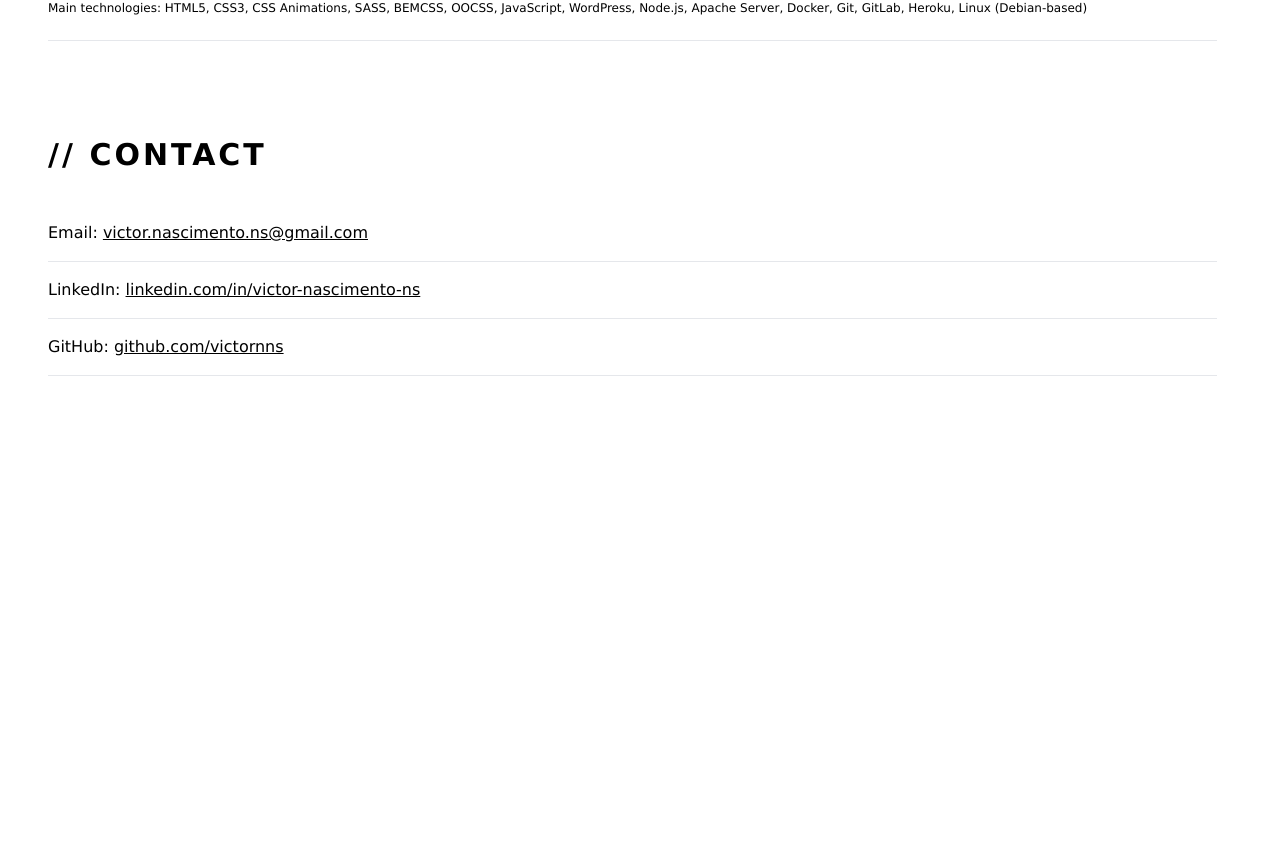
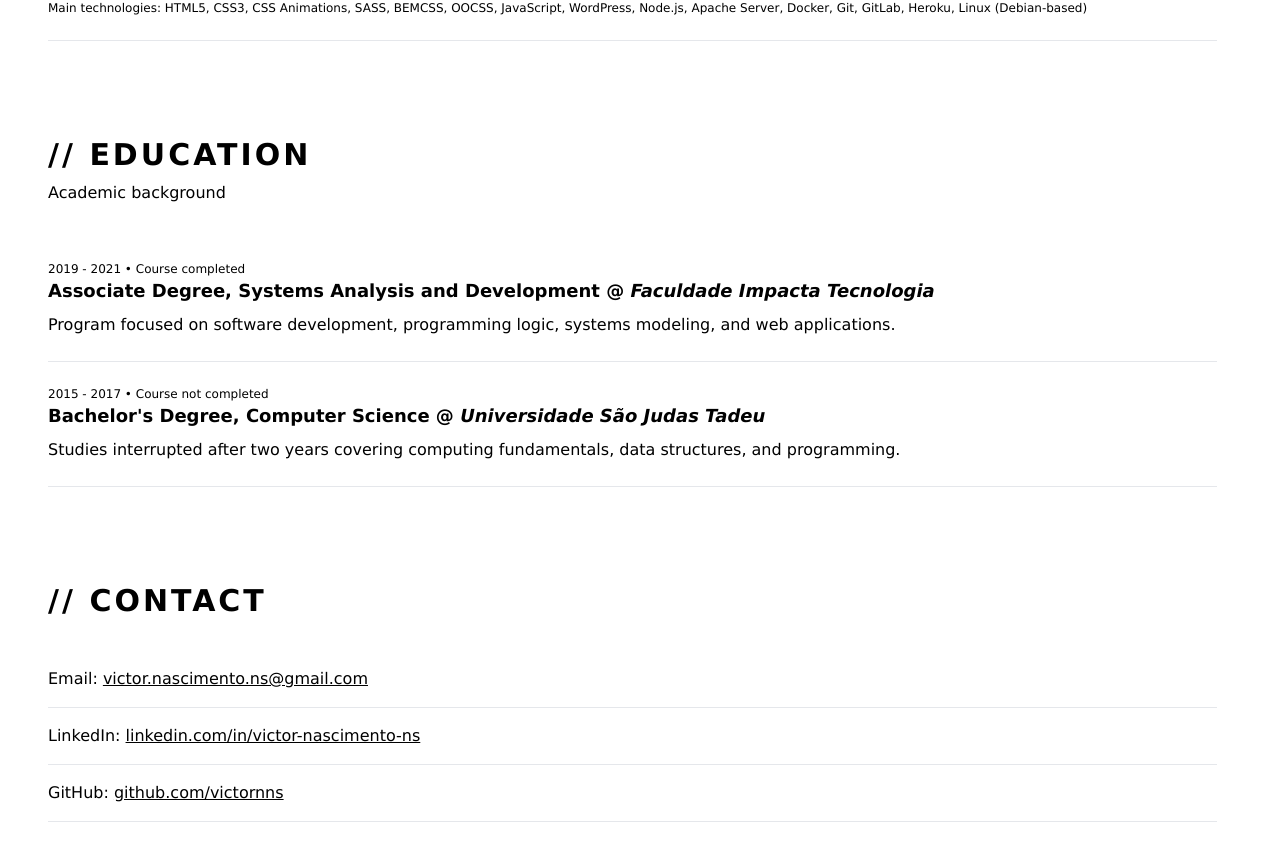
Before and after one commit to victornns/victornns.site, a Next.js app: page /en/curriculo in a window 1280 px wide. Shown: the part 1754-2615 px from the top of the page. Before the commit the page ends 2194 px from the top, so only its background shows below. Built offline with nearby package versions, Linux system fonts and the light colour scheme.

Commit message:
feat: add education section

```diff
--- a/src/app/[locale]/curriculo/page.tsx
+++ b/src/app/[locale]/curriculo/page.tsx
@@ -3,6 +3,7 @@ import { getLocale } from "@/i18n/config";
 import { AboutSection } from "@/views/AboutSection";
 import { ContactsSection } from "@/views/ContactsSection";
 import { ExperienceSection } from "@/views/ExperienceSection";
+import { EducationSection } from "@/views/EducationSection";
 
 type CurriculoPageProps = {
   params: Promise<{ locale: string }>;
@@ -16,6 +17,7 @@ export default async function CurriculoPage({ params }: CurriculoPageProps) {
     <div className="flex flex-col gap-24 pt-24">
       <AboutSection locale={locale} variant="resume" />
       <ExperienceSection locale={locale} />
+      <EducationSection locale={locale} />
       <ContactsSection locale={locale} />
     </div>
   );
--- a/src/app/[locale]/portfolio/PortfolioPage.tsx
+++ b/src/app/[locale]/portfolio/PortfolioPage.tsx
@@ -10,6 +10,7 @@ import {
 import { AboutSection } from "@/views/AboutSection";
 import { ContactsSection } from "@/views/ContactsSection";
 import { ExperienceSection } from "@/views/ExperienceSection";
+import { EducationSection } from "@/views/EducationSection";
 import { ProjectsSection } from "@/views/ProjectsSection";
 import { TechStackSection } from "@/views/TechStackSection";
 
@@ -40,6 +41,7 @@ export function PortfolioPage({
       <AboutSection locale={locale} />
       <TechStackSection locale={locale} />
       <ExperienceSection locale={locale} />
+      <EducationSection locale={locale} />
       <ProjectsSection locale={locale} activeProjectId={activeProjectId} />
       <ContactsSection locale={locale} />
     </>
--- a/src/components/navbar/navigation.ts
+++ b/src/components/navbar/navigation.ts
@@ -3,7 +3,7 @@ import { sectionRoutes, type SectionId } from "@/content/navbar";
 import { getLocalizedPath, type Locale } from "@/i18n/config";
 import type { NavbarItem } from "@/components/navbar/Navbar";
 
-export const sectionOrder: SectionId[] = ["about", "stack", "experience", "projects", "contact"];
+export const sectionOrder: SectionId[] = ["about", "stack", "experience", "education", "projects", "contact"];
 
 const sectionSlugById: Record<
   Locale,
@@ -29,13 +29,14 @@ export function getSectionIdFromSlug(
 }
 
 export function getNavbarItems(locale: Locale): NavbarItem[] {
-  const { about, experiences, projects, contacts, techStack } = getContent(locale);
+  const { about, experiences, education, projects, contacts, techStack } = getContent(locale);
 
   const labelById: Record<SectionId, string> = {
     about: about.title,
     projects: projects.title,
     stack: techStack.title,
     experience: experiences.title,
+    education: education.title,
     contact: contacts.title,
   };
 
--- /dev/null
+++ b/src/content/education.ts
@@ -0,0 +1,88 @@
+import type { OrganizationId } from "./organizations";
+import type { Locale } from "@/i18n/config";
+
+export interface Education {
+  id: string;
+  degree: string;
+  organizationId: OrganizationId;
+  period: {
+    start: string;
+    end?: string;
+  };
+  /** Optional note about the education level/status (e.g. an unfinished course). */
+  status?: string;
+  summary: string[];
+}
+
+export interface EducationContent {
+  title: string;
+  description: string;
+  items: Education[];
+}
+
+export const educationContent: Record<Locale, EducationContent> = {
+  pt: {
+    title: "Formação acadêmica",
+    description: "Formação em tecnologia e desenvolvimento de software",
+    items: [
+      {
+        id: "impacta-ads",
+        degree: "Tecnólogo, Análise e Desenvolvimento de Sistemas",
+        organizationId: "impacta-tecnologia",
+        period: {
+          start: "2019",
+          end: "2021",
+        },
+        status: "Curso concluído",
+        summary: [
+          "Formação voltada para desenvolvimento de software, lógica de programação, modelagem de sistemas e aplicações web.",
+        ],
+      },
+      {
+        id: "sao-judas-computer-science",
+        degree: "Bacharelado, Ciência da Computação",
+        organizationId: "sao-judas-tadeu",
+        period: {
+          start: "2015",
+          end: "2017",
+        },
+        status: "Curso não concluído",
+        summary: [
+          "Formação interrompida após dois anos de estudos em fundamentos de computação, estrutura de dados e programação.",
+        ],
+      },
+    ],
+  },
+  en: {
+    title: "Education",
+    description: "Academic background",
+    items: [
+      {
+        id: "impacta-ads",
+        degree: "Associate Degree, Systems Analysis and Development",
+        organizationId: "impacta-tecnologia",
+        period: {
+          start: "2019",
+          end: "2021",
+        },
+        status: "Course completed",
+        summary: [
+          "Program focused on software development, programming logic, systems modeling, and web applications.",
+        ],
+      },
+      {
+        id: "sao-judas-computer-science",
+        degree: "Bachelor's Degree, Computer Science",
+        organizationId: "sao-judas-tadeu",
+        period: {
+          start: "2015",
+          end: "2017",
+        },
+        status: "Course not completed",
+        summary: [
+          "Studies interrupted after two years covering computing fundamentals, data structures, and programming.",
+        ],
+      },
+    ],
+  },
+};
--- a/src/content/index.ts
+++ b/src/content/index.ts
@@ -2,6 +2,7 @@ import { commonContent } from "@/content/common";
 import { aboutContent } from "@/content/about";
 import { contactsContent } from "@/content/contacts";
 import { experiencesContent } from "@/content/experiences";
+import { educationContent } from "@/content/education";
 import { projectsContent } from "@/content/projects";
 import { techStackContent } from "@/content/techStack";
 
@@ -13,6 +14,7 @@ export function getContent(locale: Locale) {
     about: aboutContent[locale],
     contacts: contactsContent[locale],
     experiences: experiencesContent[locale],
+    education: educationContent[locale],
     projects: projectsContent[locale],
     techStack: techStackContent[locale],
   };
--- a/src/content/navbar.ts
+++ b/src/content/navbar.ts
@@ -5,7 +5,7 @@ import type { Locale } from "@/i18n/config";
  * DOM element (for scrolling) and the folder name of the corresponding
  * route under `src/app/[locale]/` (e.g. `src/app/[locale]/projects/`).
  */
-export type SectionId = "about" | "experience" | "projects" | "contact" | "stack";
+export type SectionId = "about" | "experience" | "education" | "projects" | "contact" | "stack";
 
 /**
  * Maps the localized public URL slug for a section to its stable internal
@@ -17,6 +17,7 @@ export const sectionRoutes: Record<Locale, Record<string, SectionId>> = {
     sobre: "about",
     projetos: "projects",
     experiencia: "experience",
+    formacao: "education",
     contato: "contact",
     tecnologias: "stack",
   },
@@ -24,6 +25,7 @@ export const sectionRoutes: Record<Locale, Record<string, SectionId>> = {
     about: "about",
     projects: "projects",
     experience: "experience",
+    education: "education",
     contact: "contact",
     stack: "stack",
   },
--- a/src/content/organizations.ts
+++ b/src/content/organizations.ts
@@ -64,6 +64,22 @@ export const organizations = [
     },
     link: "https://www.l4u.com.br/",
   },
+  {
+    id: "impacta-tecnologia",
+    name: {
+      full: "Faculdade Impacta Tecnologia",
+      display: "Faculdade Impacta Tecnologia",
+    },
+    link: "https://www.impacta.edu.br/",
+  },
+  {
+    id: "sao-judas-tadeu",
+    name: {
+      full: "Universidade São Judas Tadeu",
+      display: "Universidade São Judas Tadeu",
+    },
+    link: "https://www.usjt.br/",
+  },
 ] as const satisfies readonly OrganizationType[];
 
 export type Organization = (typeof organizations)[number];
--- /dev/null
+++ b/src/views/EducationSection.tsx
@@ -0,0 +1,67 @@
+import { getContent } from "@/content";
+import { TOKENS } from "@/lib/constants";
+
+import type { Locale } from "@/i18n/config";
+import type { Education } from "@/content/education";
+
+import { UISection } from "@/components/ui/UISection";
+import { UICard } from "@/components/ui/UICard";
+import { OrganizationDisplayName } from "@/components/OrganizationDisplayName";
+
+type EducationSectionProps = {
+  locale: Locale;
+};
+
+const formatPeriod = (period: Education["period"], present: string) => {
+  const startDate = period.start;
+  const endDate = period.end || present;
+  const separator = TOKENS.separator.dash;
+
+  return `${startDate}${separator}${endDate}`;
+};
+
+const renderStatus = (status: Education["status"]) => {
+  if (!status) {
+    return null;
+  }
+
+  return (
+    <>
+      {TOKENS.separator.bullet}
+      {status}
+    </>
+  );
+};
+
+export function EducationSection({ locale }: EducationSectionProps) {
+  const { education, common } = getContent(locale);
+
+  return (
+    <UISection
+      id="education"
+      title={education.title}
+      description={education.description}
+    >
+      <ul>
+        {education.items.map((item) => (
+          <li key={item.id}>
+            <UICard.Root>
+              <UICard.Label>
+                {formatPeriod(item.period, common.present)}
+                {renderStatus(item.status)}
+              </UICard.Label>
+              <UICard.Title>
+                {item.degree} @{" "}
+                <OrganizationDisplayName
+                  id={item.organizationId}
+                  className="italic"
+                />
+              </UICard.Title>
+              <UICard.Paragraphs data={item.summary} />
+            </UICard.Root>
+          </li>
+        ))}
+      </ul>
+    </UISection>
+  );
+}
```
